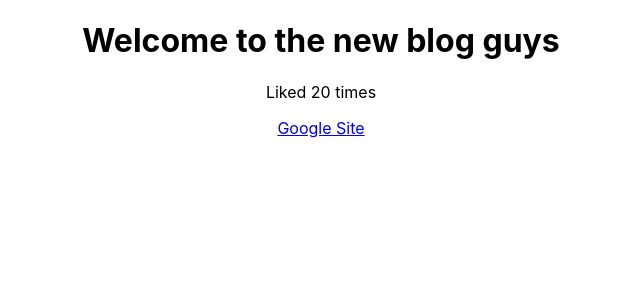
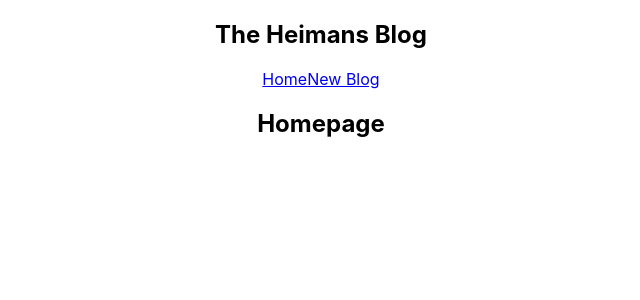
Before and after one commit to laksoo11/React-Blog, a React (Create React App) app: page / in a window 1280 px wide. Shown: the top 300 px of the page, without its empty margins (319-959 px from the left). Built offline with nearby package versions, Linux system fonts and the light colour scheme.

Commit message:
Multiple Components

```diff
--- a/src/App.js
+++ b/src/App.js
@@ -1,5 +1,7 @@
 //import logo from './logo.svg';
 import './App.css';
+import Navbar from './Navbar';
+import Home from './Home';
 
 function App() {
   const title = 'Welcome to the new blog guys';
@@ -9,10 +11,10 @@
 
   return (
     <div className="App">
+      <Navbar></Navbar>
       <div className="content">
-        <h1>{ title }</h1>
-        <p>Liked {likes} times</p>
-        <a href={link}>Google Site</a>
+        <Home />
+
       </div>
     </div>
   );
--- /dev/null
+++ b/src/Home.js
@@ -0,0 +1,10 @@
+const Home = () => {
+    return (
+        <div className="home">
+            <h2>Homepage</h2>
+
+        </div>
+    );
+}
+
+export default Home;
--- /dev/null
+++ b/src/Navbar.js
@@ -0,0 +1,14 @@
+const Navbar = () => {
+    return (
+        <nav className="navbar">
+        <h1>The Heimans Blog</h1>
+        <div className="links">
+            <a href="/">Home</a>
+            <a href="/create">New Blog</a>
+
+        </div>
+        </nav>
+     );
+}
+
+export default Navbar;
```
